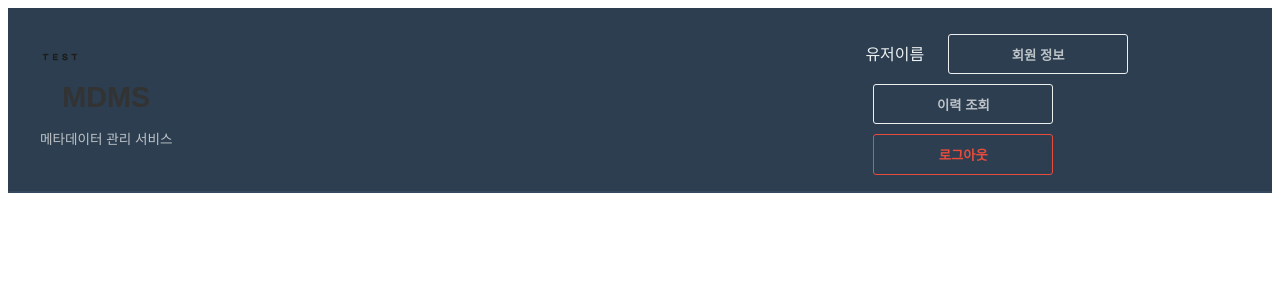
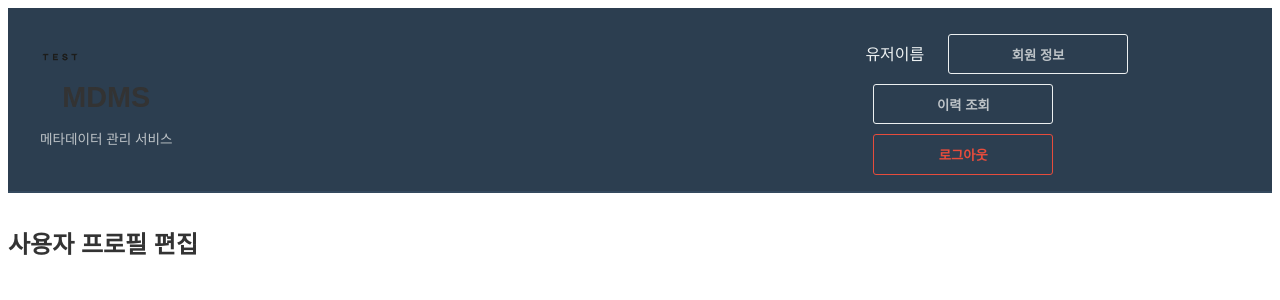
Before and after one commit to erldang/MDMS, a Vue app in the folder Front-end/mdms_fe/: page /edit-profile in a window 1280 px wide. Shown: the top 300 px of the page. Built offline with nearby package versions, Linux system fonts and the light colour scheme; sample sign-in values are in the browser's storage.

Commit message:
사용자 프로필 페이지 변경

```diff
--- a/Front-end/mdms_fe/src/Page/EditProfilePage/EditProfilePage.vue
+++ b/Front-end/mdms_fe/src/Page/EditProfilePage/EditProfilePage.vue
@@ -1,4 +1,5 @@
 <template>
+    <h1>사용자 프로필 편집</h1>
 </template>
 
 <script>
```
